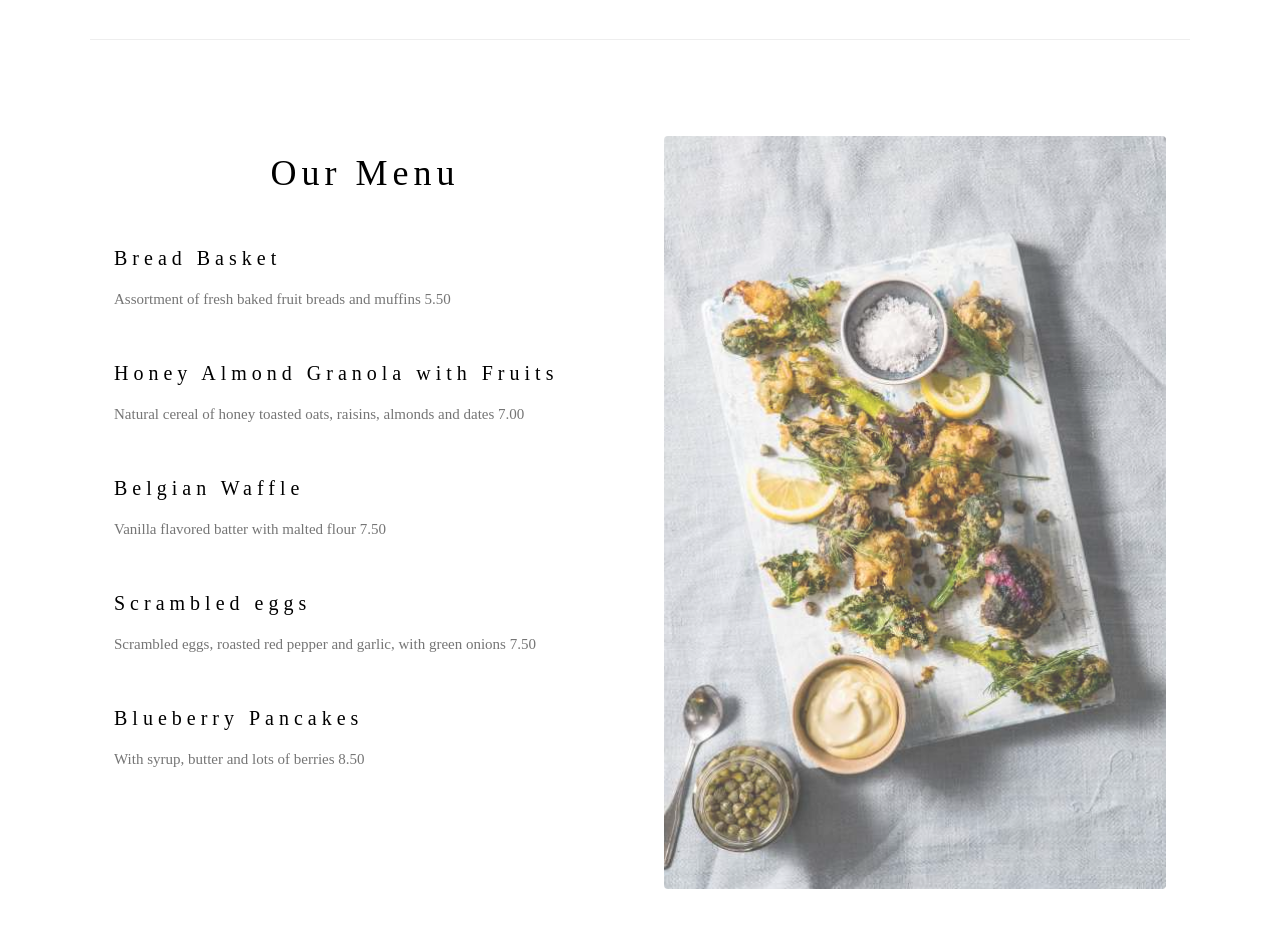
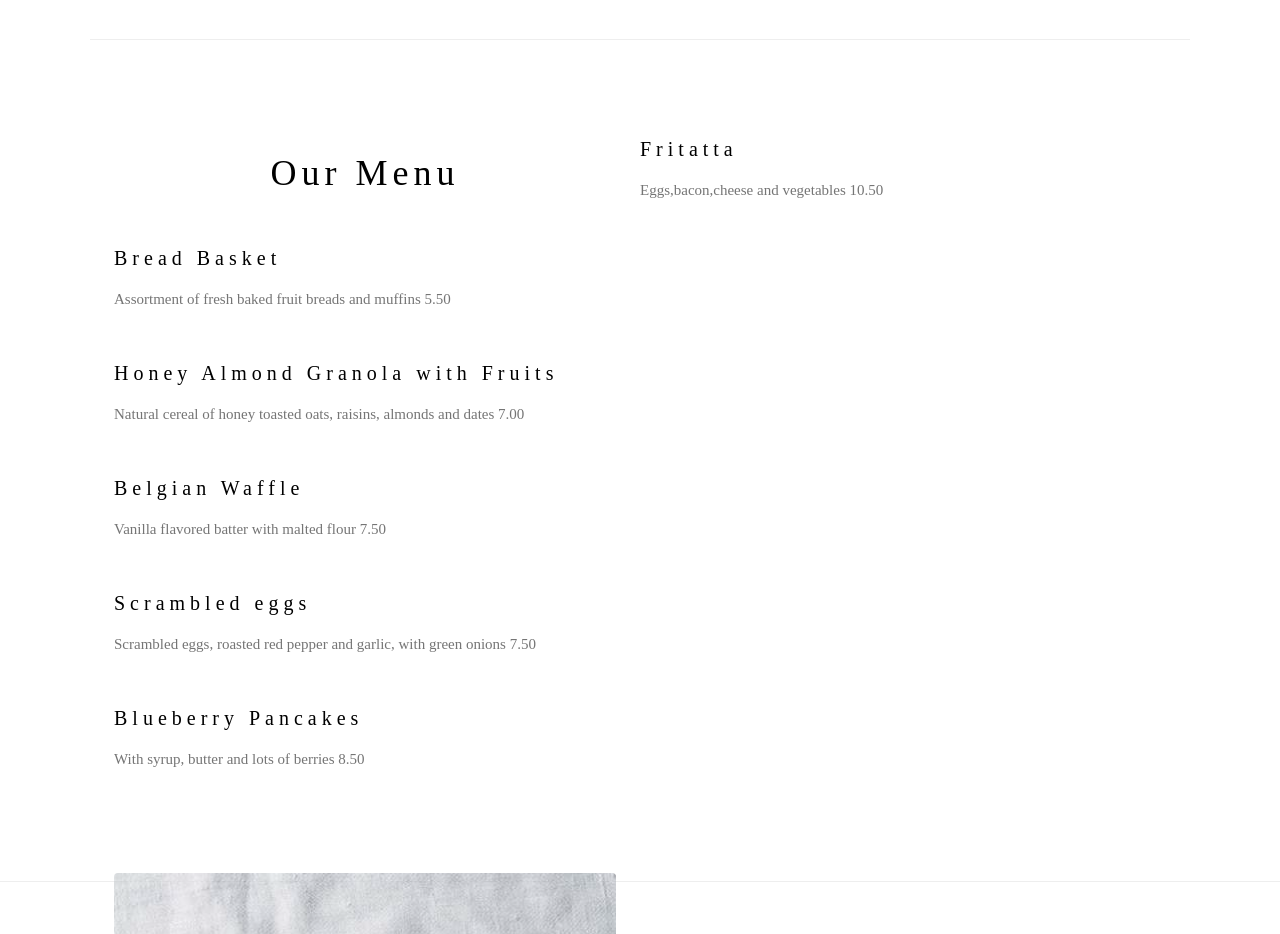
Before and after one commit to Mariadalva25/my-website, a plain HTML site: page index.html in a window 1280 px wide. Shown: the part 1400-2334 px from the top of the page. Drawn offline with nearby package versions, Linux system fonts and the light colour scheme.

Commit message:
adicionando mais um prato ao menu

```diff
--- a/index.html
+++ b/index.html
@@ -76,6 +76,12 @@ h1, h2, h3, h4, h5, h6 {
       <p class="w3-text-grey">With syrup, butter and lots of berries 8.50</p>
     </div>
 
+    <h4>Fritatta</h4>
+    <p class="w3-text-grey">Eggs,bacon,cheese and vegetables 10.50</p>
+  </div>
+
+
+
     <div class="w3-col l6 w3-padding-large">
       <img src="tablesetting.jpg" class="w3-round w3-image w3-opacity-min" alt="Menu" style="width:100%">
     </div>
```
